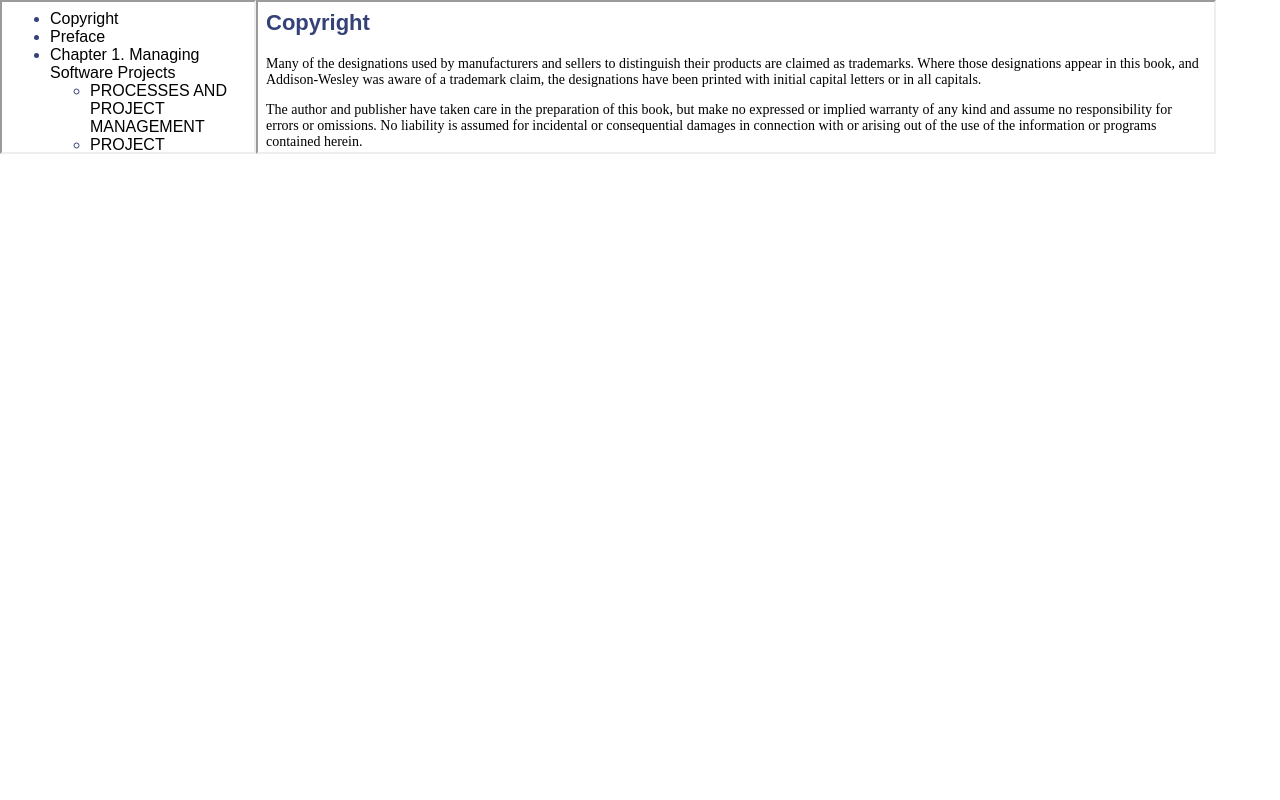
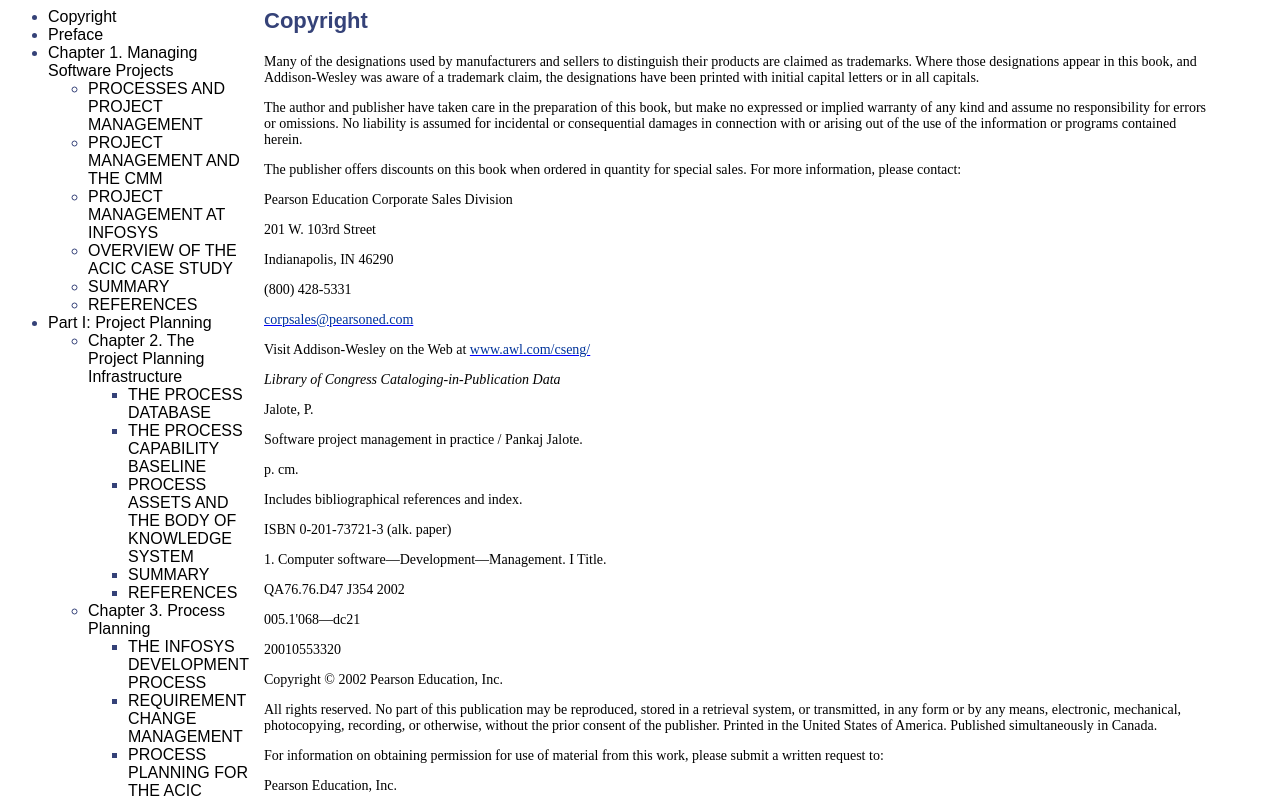
Before and after one commit to duyetdev/PM-book-Software-Project-Management-in-Practice, a plain HTML site: page index.html in a window 1280 px wide. Shown: the top 800 px of the page. Drawn offline with nearby package versions, Linux system fonts and the light colour scheme.

Commit message:
Change style

```diff
--- a/index.html
+++ b/index.html
@@ -9,17 +9,20 @@
     body {
     	height: 100%;
     	display: block;
+    	height: 1200px;
     }
     .menu {
         float: left;
         width: 20%;
         height: 100%;
+        border: 0;
     }
 
     .mainContent {
         float: left;
         width: 75%;
         height: 100%;
+        border: 0;
     }
     </style>
 </head>
```
